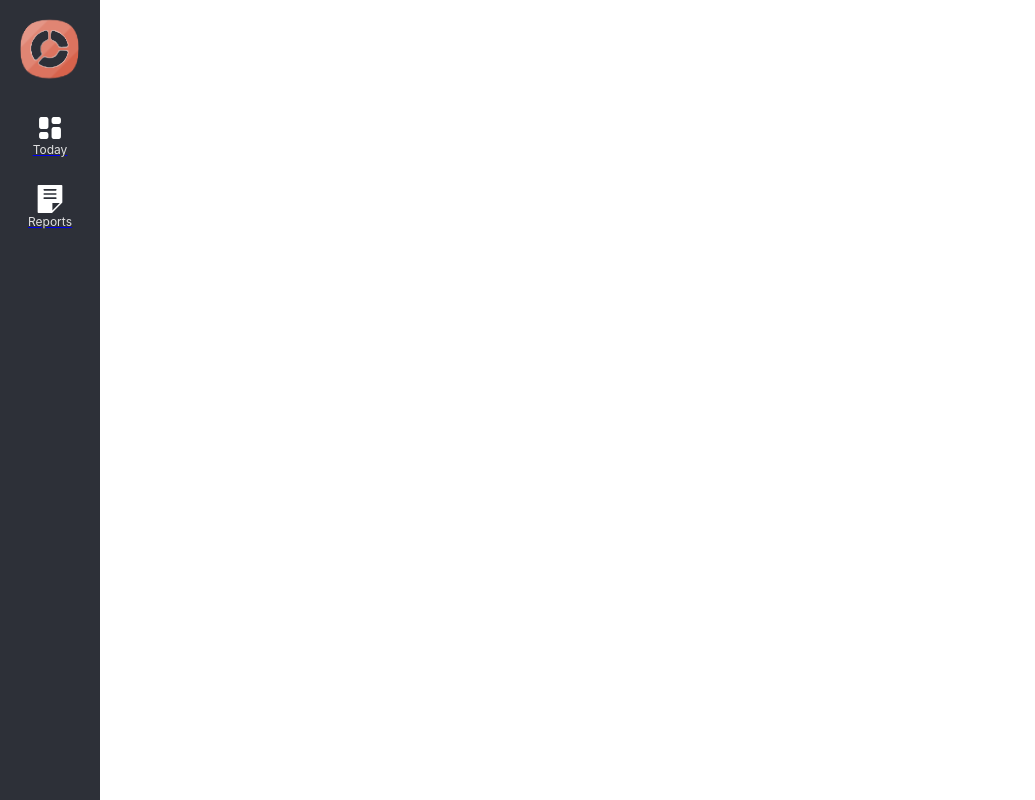
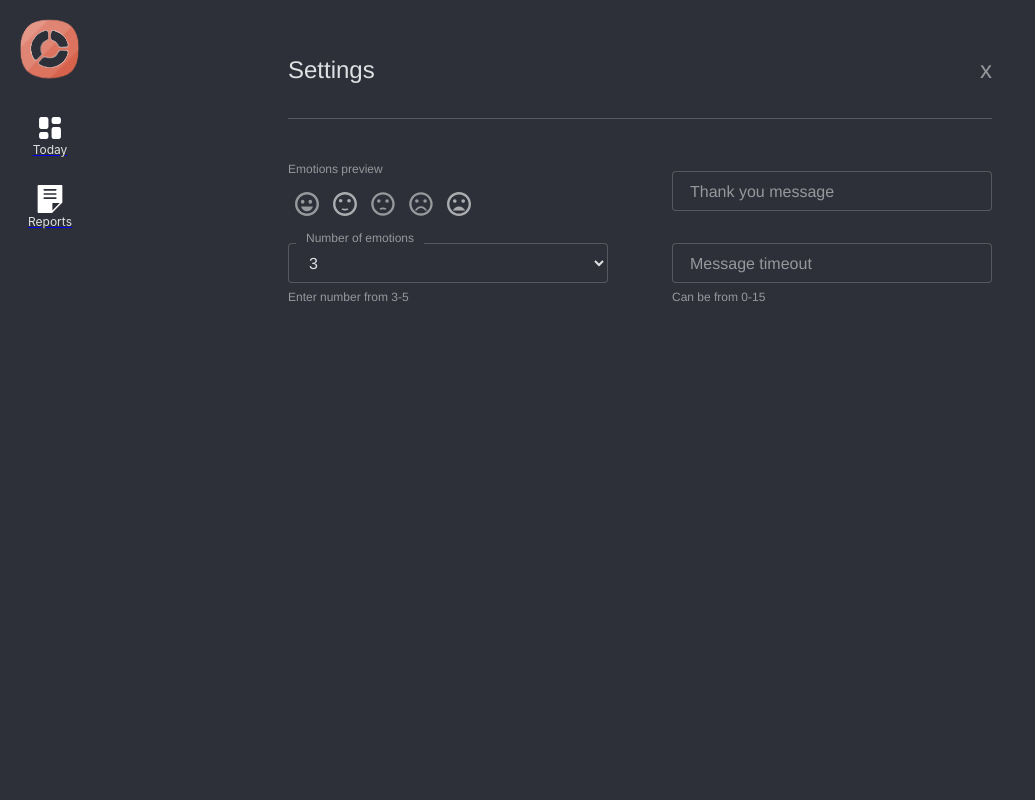
Before and after one commit to MartinaVukanovic/Rating-app-client, a Vue app: page /settings in a window 1280 px wide. Before the commit this address had no page. Shown: the whole page, without its empty margins (0-1035 px from the left). Built offline with nearby package versions, Linux system fonts and the light colour scheme.

Commit message:
settings screen

```diff
--- a/src/App.vue
+++ b/src/App.vue
@@ -31,7 +31,9 @@ export default {
   --stat-red: #f9585a;
   --stat-grey: #b0b0b2;
   --stat-background: #2d3038;
-  --white-text: rgba(255, 255, 255, 0.8);
+  --settings-text: rgba(255, 255, 255, 0.5);
+  --settings-text-light: rgba(255, 255, 255, 0.85);
+  --settings-border: rgba(255, 255, 255, 0.2);
 }
 html,
 body {
--- a/src/components/SmileyFace.vue
+++ b/src/components/SmileyFace.vue
@@ -1,5 +1,7 @@
 <template>
-  <div class="smiley" :style="imageStyles"><img class="imgS" :src="imageSrc" /></div>
+  <div class="smiley" :style="imageStyles">
+    <img class="imgS" :src="imageSrc" />
+  </div>
 </template>
 
 <script>
@@ -37,13 +39,15 @@ export default {
     },
   },
   mounted() {
-    console.log(this.getCssVariable(this.color));
+    //  console.log(this.getCssVariable(this.color));
   },
 };
 </script>
 
 <style lang="scss" scoped>
 .imgS {
+  height: calc(100% * 0.45);
+  width: calc(100% * 0.65);
   display: block;
   margin: auto;
 }
@@ -53,11 +57,7 @@ export default {
   justify-content: center;
   align-content: center;
   border-radius: 3px;
-  background-color: rgb(0, 168, 107, 0.1);
   width: 189px;
   height: 141px;
-  margin-bottom: 20px;
-  margin-right: 1%;
-  border-left: 3.5px rgb(0, 168, 107) solid;
 }
 </style>
--- a/src/components/ThankYouMessage.vue
+++ b/src/components/ThankYouMessage.vue
@@ -21,11 +21,12 @@ export default {};
   top: 0px;
   height: 100vh;
   width: 100vw;
-  background-color: #1b1e24;
+  background-color: var(--background-black);
 }
 
 .TMessage {
-  color: rgb(255, 255, 255, 0.7);
+  color: white;
   font-size: 32px;
+  text-align: center;
 }
 </style>
--- a/src/layouts/TemplateDefault.vue
+++ b/src/layouts/TemplateDefault.vue
@@ -14,8 +14,4 @@ export default {
 };
 </script>
 
-<style scoped lang="scss">
-.template {
-  background: grey;
-}
-</style>
+<style scoped lang="scss"></style>
--- a/src/pages/Home.vue
+++ b/src/pages/Home.vue
@@ -49,11 +49,12 @@ export default {
   justify-content: center;
   flex-wrap: wrap;
   gap: 50px;
+  margin-bottom: 10vh;
 }
 
 .welcomeText {
   margin: auto;
-  margin-top: 10%;
+  margin-top: 31px;
   width: 250px;
   color: rgb(255, 255, 255, 0.7);
   font-size: 32px;
@@ -65,12 +66,24 @@ export default {
   display: flex;
   justify-content: space-around;
   align-items: flex-end;
-  margin-bottom: 5vh;
+  margin-bottom: 67px;
+}
+
+@media only screen and (max-width: 1145px) {
+  .likeIcon {
+    height: 40vh;
+  }
+}
+@media only screen and (max-width: 425px) {
+  .likeIcon {
+    height: 35vh;
+  }
 }
 
 .body {
   background-color: #1b1e24;
   min-height: 100vh;
-  height: fit-content;
+  width: 100%;
+  display: table;
 }
 </style>
--- /dev/null
+++ b/src/pages/Settings.vue
@@ -0,0 +1,211 @@
+<template>
+  <div class="settingsContainer">
+    <div class="settings">
+      <div class="fisrtTxt">
+        <p class="settingsTxt">Settings</p>
+        <p class="settingsTxt x">x</p>
+      </div>
+      <hr />
+      <div class="emojiPreview other">
+        <div>
+          <p class="emotionsTxt">Emotions preview</p>
+          <div class="smileyFaceContainer">
+            <SmileyFace :type="item.imgType" v-for="item in items" :key="item.id"></SmileyFace>
+          </div>
+        </div>
+        <div class="numberSelect thankYou">
+          <input class="inp" type="text" maxlength="120" id="foo-M" required="required" />
+          <label class="txt" @click="myMethod1">Thank you message</label>
+        </div>
+      </div>
+
+      <div class="other">
+        <div class="numberSelect first">
+          <select class="inp" id="foo-thing" required="required">
+            <option value="Option 1">3</option>
+            <option value="Option 2">4</option>
+            <option value="Option 3">5</option>
+          </select>
+          <label class="txt">Number of emotions</label>
+          <label class="txtUnder">Enter number from 3-5 </label>
+        </div>
+        <div class="numberSelect second">
+          <input
+            class="inp"
+            type="text"
+            minlength="1"
+            maxlength="2"
+            oninput="this.value = this.value.replace(/[^0-9.]/g, '').replace(/(\..*)\./g, '$1');"
+            id="foo-T"
+            required="required"
+          />
+          <label class="txt" @click="myMethod2">Message timeout </label>
+          <label class="txtUnder">Can be from 0-15 </label>
+        </div>
+      </div>
+    </div>
+  </div>
+</template>
+
+<script>
+import SmileyFace from '../components/SmileyFace';
+
+export default {
+  data() {
+    return {
+      items: [
+        { id: 1, imgType: 'very_satisfied' },
+        { id: 2, imgType: 'satisfied' },
+        { id: 3, imgType: 'dissatisfied' },
+        { id: 4, imgType: 'very_dissatisfied' },
+        { id: 5, imgType: 'bad' },
+      ],
+    };
+  },
+  components: {
+    SmileyFace,
+  },
+  methods: {
+    myMethod1() {
+      document.getElementById('foo-M').focus();
+    },
+    myMethod2() {
+      document.getElementById('foo-T').focus();
+    },
+  },
+};
+</script>
+
+<style lang="scss" scoped>
+#foo-M:valid + .txt {
+  font-size: 12px;
+  top: -11px;
+  transition: 0.35s;
+}
+#foo-T:valid + .txt {
+  font-size: 12px;
+  top: -11px;
+  transition: 0.35s;
+}
+#foo-thing:valid + .txt {
+  font-size: 12px;
+  top: -11px;
+  transition: 0.35s;
+}
+hr {
+  border: 0;
+  border-top: 1px solid var(--settings-border);
+  margin: 10px 0px 40px 0;
+  padding: 0;
+}
+.emojiPreview {
+  margin-top: -30px;
+}
+.fisrtTxt {
+  display: flex;
+  justify-content: space-between;
+}
+.other {
+  display: flex;
+  flex-wrap: wrap;
+  justify-content: space-between;
+  margin-top: -8px;
+}
+.smileyFaceContainer {
+  display: flex;
+  margin-top: -12px;
+  .smiley {
+    height: 55px;
+    width: 38px;
+    background-color: var(--stat-background) !important;
+    border: none !important;
+  }
+}
+.numberSelect {
+  margin-top: 20px;
+  position: relative;
+  .txt {
+    color: var(--settings-text);
+    background-color: var(--stat-background);
+    padding: 0 10px 0 10px;
+    top: 12px;
+    left: 8px;
+    position: absolute;
+    font-size: 16px;
+    transition: 0.4s;
+  }
+  .txtUnder {
+    color: var(--settings-text);
+    background-color: var(--stat-background);
+    padding: 0 10px 0 10px;
+    left: -10px;
+    position: absolute;
+    font-size: 12px;
+    bottom: -21px;
+  }
+  .inp {
+    overflow: hidden;
+    padding: 10px 16px 10px 16px;
+    height: 40px;
+    min-width: 220px;
+    width: 25vw;
+    border: 1px var(--settings-border) solid;
+    color: var(--settings-text-light);
+    border-radius: 4px;
+    background-color: var(--stat-background);
+  }
+  .inputContainer {
+    display: flex;
+    justify-content: center;
+    flex-wrap: wrap;
+    gap: 24px;
+  }
+}
+.inp:focus + .txt {
+  font-size: 12px;
+  top: -11px;
+  transition: 0.4s;
+}
+.emotionsTxt {
+  color: var(--settings-text);
+  font-size: 12px;
+}
+.settingsTxt {
+  color: var(--settings-text-light);
+  font-size: 24px;
+}
+.x {
+  color: var(--settings-text);
+}
+.settingsContainer {
+  display: flex;
+  justify-content: center;
+  background-color: var(--stat-background);
+  .settings {
+    padding: 4vh 5vw 0 5vw;
+    height: 100vh;
+    width: 65vw;
+  }
+}
+
+@media only screen and (max-width: 840px) {
+  .settings {
+    width: 45vw !important;
+    padding: 0px !important;
+  }
+  .other {
+    justify-content: center;
+    margin-top: -17px;
+  }
+  .numberSelect {
+    margin-top: 50px;
+  }
+
+  .second {
+    margin-top: 40px;
+  }
+  .thankYou {
+    margin-top: 10px;
+  }
+}
+</style>
--- a/src/router/index.js
+++ b/src/router/index.js
@@ -18,5 +18,10 @@ export default createRouter({
       name: 'Reports',
       component: () => import(/* webpackChunkName: "home" */ '@/pages/Reports'),
     },
+    {
+      path: '/settings',
+      name: 'Settings',
+      component: () => import(/* webpackChunkName: "home" */ '@/pages/Settings'),
+    },
   ],
 });
```
